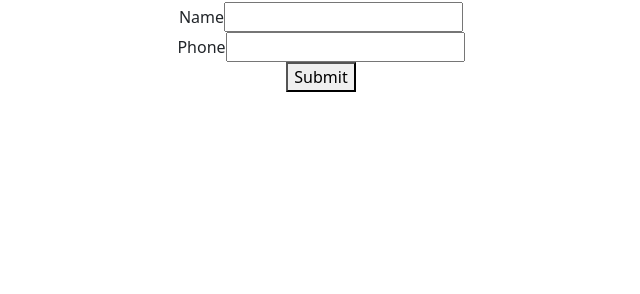
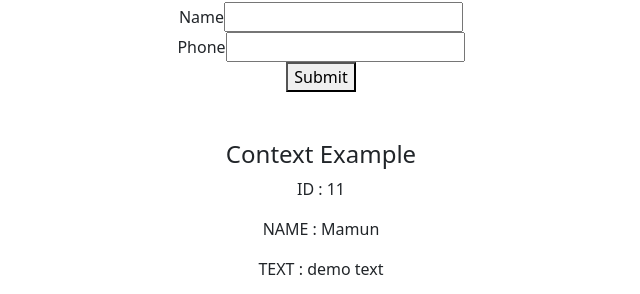
Before and after one commit to mamunurrashid1010/react-practice, a React (Create React App) app: page / in a window 1280 px wide. Shown: the part 3665-3959 px from the top of the page, without its empty margins (319-959 px from the left). Before the commit the page ends 3757 px from the top, so only its background shows below. Built offline with nearby package versions, Linux system fonts and the light colour scheme; no server answers.

Commit message:
Hooks : useContext- example added.

```diff
--- a/src/App.js
+++ b/src/App.js
@@ -30,6 +30,7 @@ import UseEffectDataFetchExample from './hooks/UseEffectDataFetchExample';
 import UseStateExample from './hooks/UseStateExample';
 import RefExampleInClass from './ref/RefExampleInClass';
 import UseRefExample from './hooks/UseRefExample';
+import Component1 from './hooks/context/Component1';
 
 function App() {
   return (
@@ -101,6 +102,9 @@ function App() {
       <RefExampleInClass/>
       <UseRefExample/>
 
+      <h4 className='pt-5'>Context Example</h4>
+      <Component1/>
+
       </scrool>
 
     </div>
--- /dev/null
+++ b/src/hooks/context/Component1.js
@@ -0,0 +1,17 @@
+import React,{useState} from 'react';
+import Component2 from './Component2';
+import { UserContext } from './UserContext';
+
+const Component1 = () => {
+
+    const [user, setUser] = useState({id:11,name:"Mamun"});
+    const [text, setText] = useState("demo text");
+
+    return (
+        <UserContext.Provider value={{user, text}}>
+            <Component2/>
+        </UserContext.Provider>
+    );
+};
+
+export default Component1;
--- /dev/null
+++ b/src/hooks/context/Component2.js
@@ -0,0 +1,12 @@
+import React from 'react';
+import Component3 from './Component3';
+
+const Component2 = () => {
+    return (
+        <div>
+            <Component3/>
+        </div>
+    );
+};
+
+export default Component2;
--- /dev/null
+++ b/src/hooks/context/Component3.js
@@ -0,0 +1,15 @@
+import React, { useContext } from 'react';
+import { UserContext } from './UserContext';
+
+const Component3 = () => {
+    const {user, text} = useContext(UserContext);
+    return (
+        <div>
+            <p>ID : {user.id}</p>
+            <p>NAME : {user.name}</p>
+            <p>TEXT : {text}</p>
+        </div>
+    );
+};
+
+export default Component3;
--- /dev/null
+++ b/src/hooks/context/UserContext.js
@@ -0,0 +1,7 @@
+import React from "react";
+export const UserContext = React.createContext();
+
+// context: provides globally access data, in parent to child component
+// step-1 : create context
+// step-2 : wrape childs with context provider
+// step-3 : state access useContext hook
```
Also changed, not shown: 1 other file (tests, documents, lock files or other folders).
